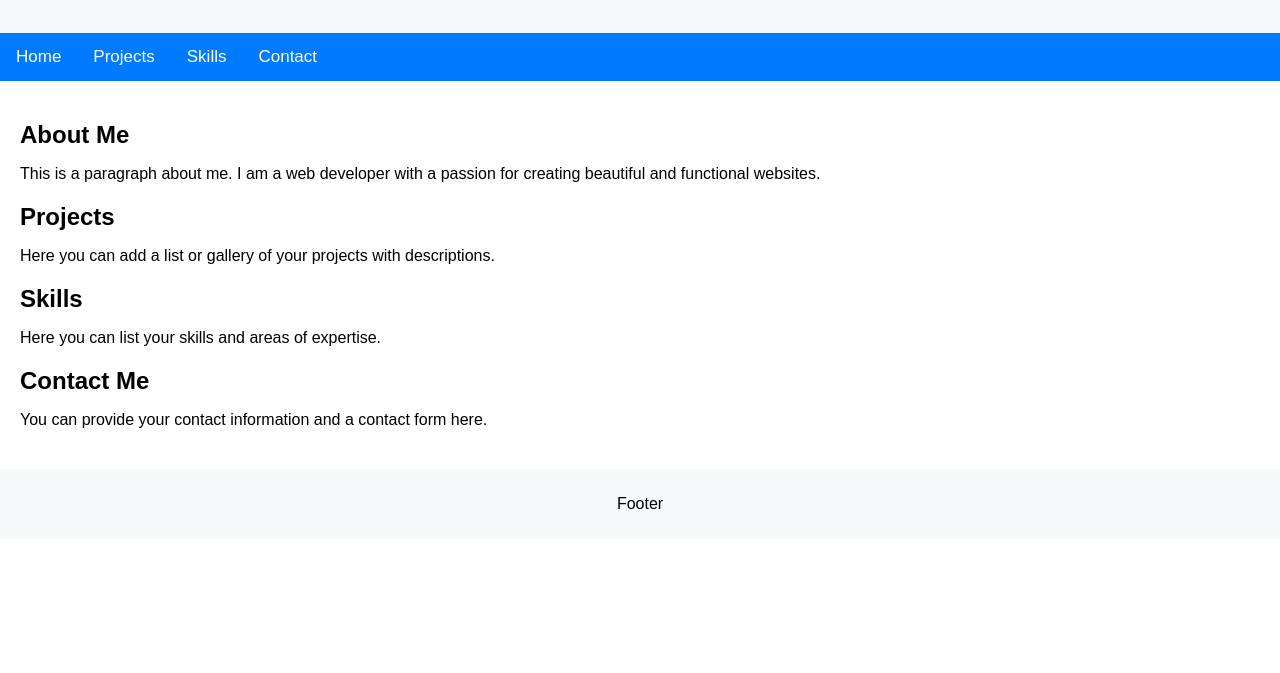
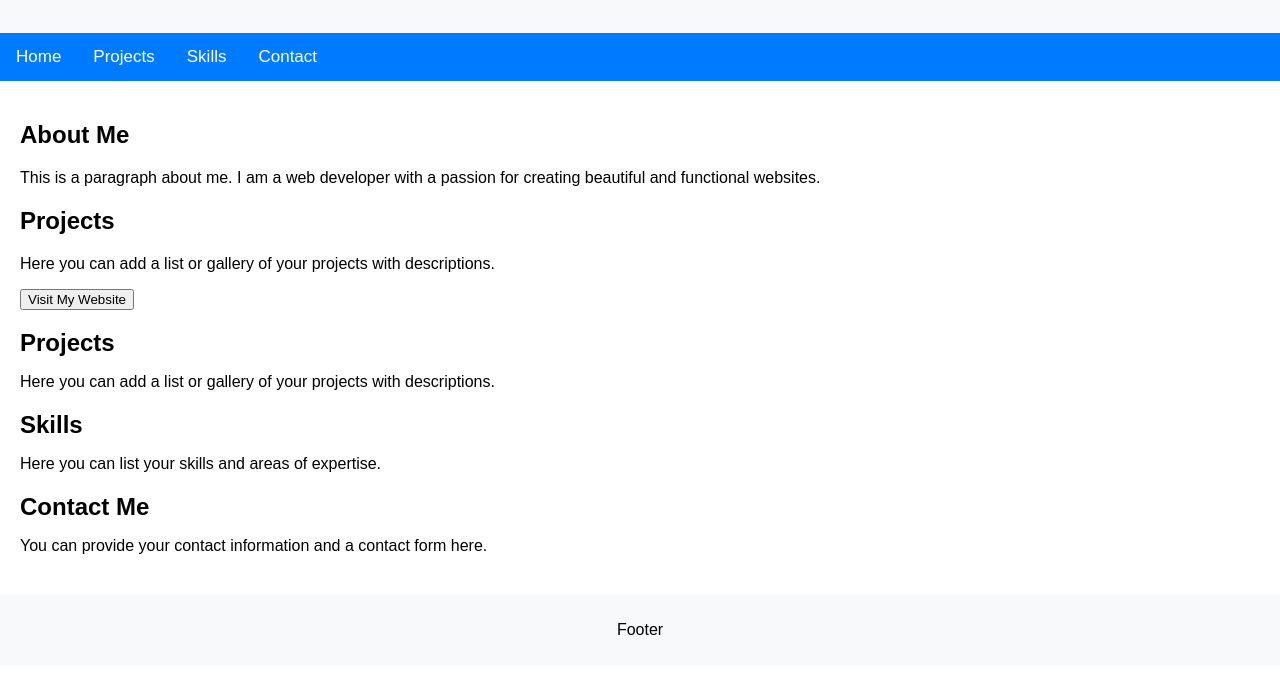
Before and after one commit to mfaeezshabbir/demo_portfolio, a plain HTML site: page index.html in a window 1280 px wide. Shown: the part 121-794 px from the top of the page. Drawn offline with Linux system fonts and the light colour scheme.

Commit message:
refactor: Update HTML structure and content in index.html

```diff
--- a/index.html
+++ b/index.html
@@ -64,14 +64,14 @@
             <a href="#">Contact</a>
         </div>
 
-        <div class="main">
-            <div class="section">
-                <h2>About Me</h2>
-                <p>
-                    This is a paragraph about me. I am a web developer with a passion for
-                    creating beautiful and functional websites.
-                </p>
-            </div>
+      <div class="main">
+    <h2>About Me</h2>
+    <p>This is a paragraph about me. I am a web developer with a passion for creating beautiful and functional websites.</p>
+    <h2>Projects</h2>
+    <p>Here you can add a list or gallery of your projects with descriptions.</p>
+    <!-- Button to redirect to a website -->
+    <a href="https://faeezshabbir.vercel.app" target="_blank"><button>Visit My Website</button></a>
+
 
             <div class="section">
                 <h2>Projects</h2>
```
